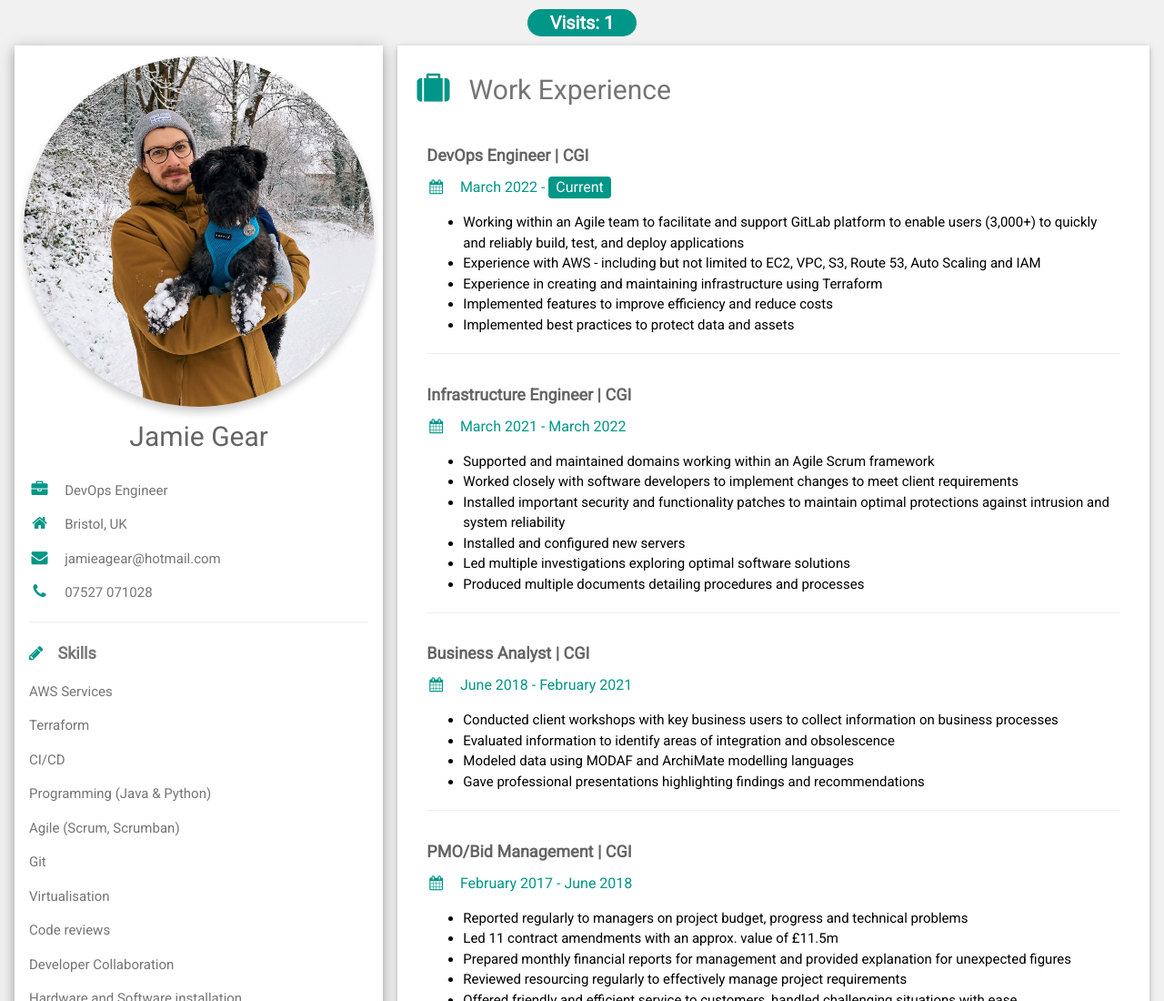
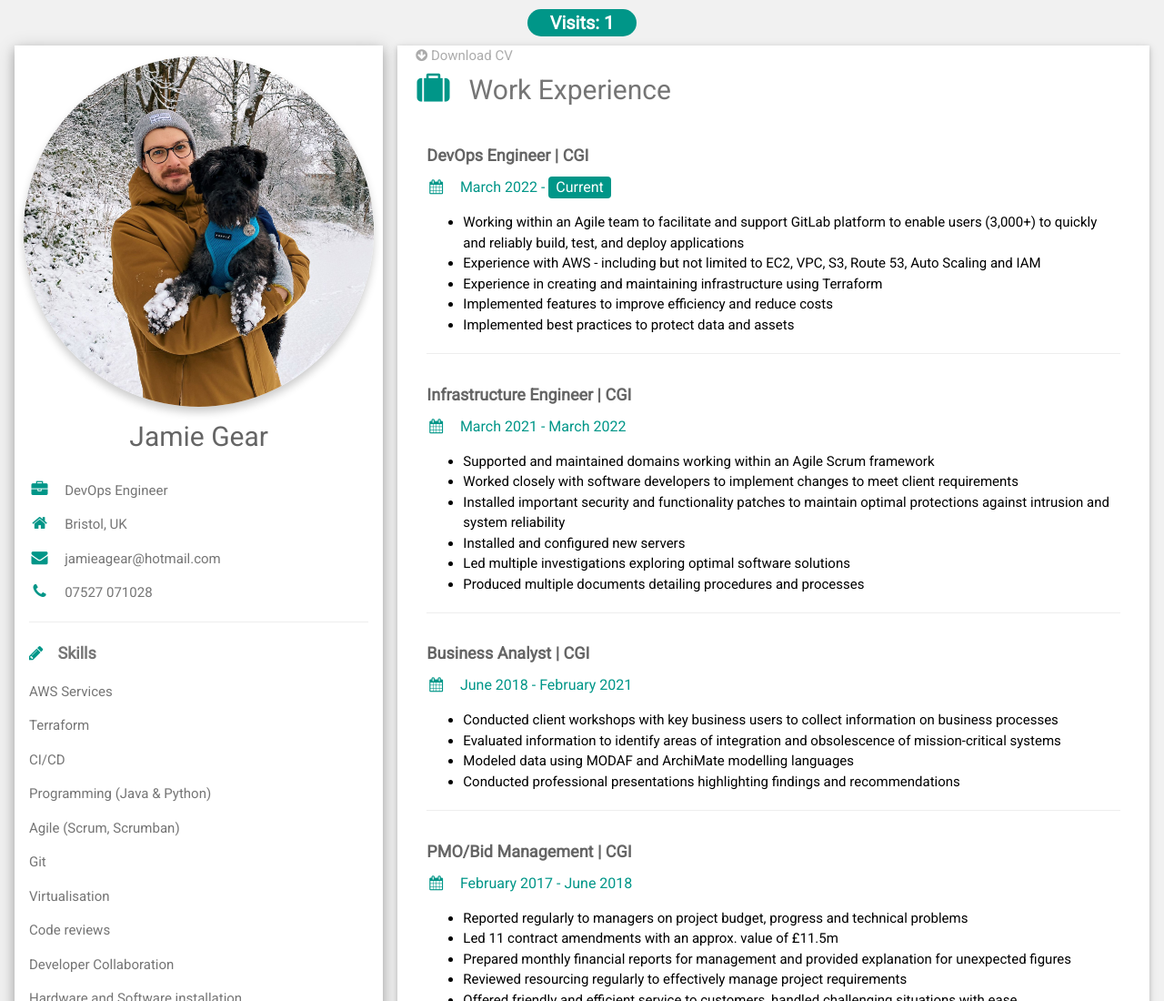
Before and after one commit to JimmaJamJamie/curriculum-vitae-website, a plain HTML site: page content/index.html in a window 1280 px wide. Shown: the top 1100 px of the page at 91% size. Drawn offline with Linux system fonts and the light colour scheme.

Commit message:
Added cv download button

```diff
--- a/content/index.html
+++ b/content/index.html
@@ -68,7 +68,9 @@ html,body,h1,h2,h3,h4,h5,h6 {font-family: "Roboto", sans-serif}
 
     <!-- Right Column -->
     <div class="w3-twothird">
-
+      <a href="d10.pdf" target="_blank" download>
+      <button class="w3-text-grey w3-opacity w3-btn"><i class="fa fa-arrow-circle-down"></i> Download CV</button>
+      </a>
       <div class="w3-container w3-card w3-white w3-margin-bottom">
         <h2 class="w3-text-grey w3-padding-16"><i class="fa fa-suitcase fa-fw w3-margin-right w3-xxlarge w3-text-teal"></i>Work Experience</h2>
         <div class="w3-container">
@@ -101,9 +103,9 @@ html,body,h1,h2,h3,h4,h5,h6 {font-family: "Roboto", sans-serif}
           <h6 class="w3-text-teal"><i class="fa fa-calendar fa-fw w3-margin-right"></i>June 2018 - February 2021</h6>
           <ul>
             <li>Conducted client workshops with key business users to collect information on business processes</li>
-            <li>Evaluated information to identify areas of integration and obsolescence</li>
+            <li>Evaluated information to identify areas of integration and obsolescence of mission-critical systems</li>
             <li>Modeled data using MODAF and ArchiMate modelling languages</li>
-            <li>Gave professional presentations highlighting findings and recommendations</li>
+            <li>Conducted professional presentations highlighting findings and recommendations</li>
           </ul>
           <hr>
         </div>
--- a/content/style.css
+++ b/content/style.css
@@ -36,7 +36,7 @@ hr{border:0;border-top:1px solid #eee;margin:20px 0}
 .w3-hoverable tbody tr:hover,.w3-ul.w3-hoverable li:hover{background-color:#ccc}.w3-centered tr th,.w3-centered tr td{text-align:center}
 .w3-table td,.w3-table th,.w3-table-all td,.w3-table-all th{padding:8px 8px;display:table-cell;text-align:left;vertical-align:top}
 .w3-table th:first-child,.w3-table td:first-child,.w3-table-all th:first-child,.w3-table-all td:first-child{padding-left:16px}
-.w3-btn,.w3-button{border:none;display:inline-block;padding:8px 16px;vertical-align:middle;overflow:hidden;text-decoration:none;color:inherit;background-color:inherit;text-align:center;cursor:pointer;white-space:nowrap}
+.w3-btn,.w3-button{z-index:1;position:absolute;border:none;padding:0px 20px;vertical-align:middle;overflow:hidden;text-decoration:none;color:inherit;background-color:inherit;text-align:center;cursor:pointer;white-space:nowrap}
 .w3-btn:hover{box-shadow:0 8px 16px 0 rgba(0,0,0,0.2),0 6px 20px 0 rgba(0,0,0,0.19)}
 .w3-btn,.w3-button{-webkit-touch-callout:none;-webkit-user-select:none;-khtml-user-select:none;-moz-user-select:none;-ms-user-select:none;user-select:none}
 .w3-disabled,.w3-btn:disabled,.w3-button:disabled{cursor:not-allowed;opacity:0.3}.w3-disabled *,:disabled *{pointer-events:none}
```
Also changed, not shown: templates/s3-policy.json (+5 -5 lines), content/108641411-f9374f00-7496-11eb-82a7-0fa2a9cc5f93.png (deleted), 1 other file.
